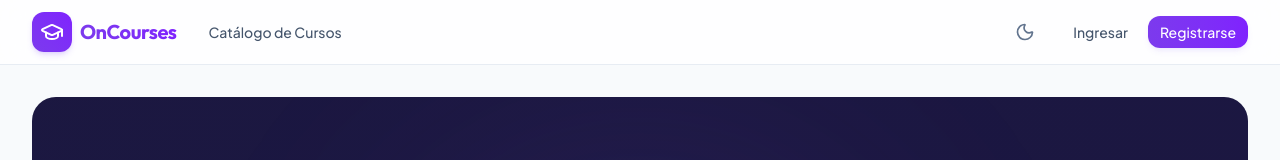
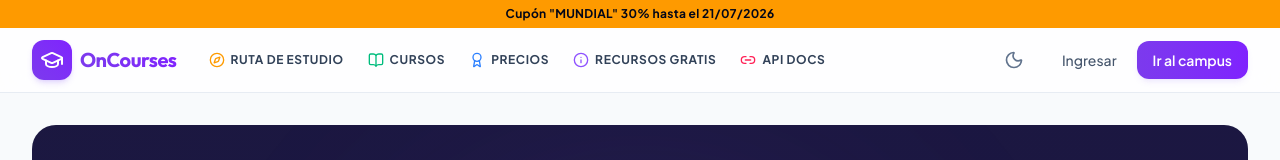
Before and after one commit to AlexLopezF04/on-courses-web, a React (Vite) app: page / in a window 1280 px wide. Shown: the top 160 px of the page. Built offline with nearby package versions, Linux system fonts and the light colour scheme; no server answers.

Commit message:
feat(navbar): redesign navbar links and icons, add top orange coupon promo banner

```diff
--- a/src/presentation/components/Navbar.tsx
+++ b/src/presentation/components/Navbar.tsx
@@ -2,7 +2,7 @@ import React, { useState } from 'react';
 import { Link, useNavigate } from 'react-router-dom';
 import { useAuthStore } from '../store/useAuthStore';
 import { useThemeStore } from '../store/useThemeStore';
-import { Sun, Moon, User, LogOut, Menu, X, GraduationCap } from 'lucide-react';
+import { Sun, Moon, User, LogOut, Menu, X, GraduationCap, BookOpen, Compass, Award, Info, Link2 } from 'lucide-react';
 import { Button } from './Button';
 
 export const Navbar: React.FC = () => {
@@ -18,6 +18,10 @@ export const Navbar: React.FC = () => {
 
   return (
     <nav className="sticky top-0 z-40 w-full border-b border-slate-200/80 bg-white/80 backdrop-blur-md dark:border-slate-800/80 dark:bg-slate-950/80">
+      {/* Orange Promo Banner */}
+      <div className="w-full bg-amber-500 text-slate-950 text-center py-1.5 px-4 text-xs font-bold tracking-wide">
+        Cupón "MUNDIAL" 30% hasta el 21/07/2026
+      </div>
       <div className="mx-auto max-w-7xl px-4 sm:px-6 lg:px-8">
         <div className="flex h-16 items-center justify-between">
           <div className="flex items-center gap-8">
@@ -30,14 +34,31 @@ export const Navbar: React.FC = () => {
               </span>
             </Link>
 
-            <div className="hidden md:flex items-center gap-6">
-              <Link to="/courses" className="text-sm font-medium text-slate-600 hover:text-brand-600 dark:text-slate-300 dark:hover:text-brand-400">
-                Catálogo de Cursos
+            <div className="hidden lg:flex items-center gap-6">
+              <Link to="/courses" className="flex items-center gap-1.5 text-xs font-bold uppercase tracking-wider text-slate-700 hover:text-brand-600 dark:text-slate-200 dark:hover:text-brand-400">
+                <Compass className="h-4 w-4 text-amber-500 shrink-0" />
+                <span>Ruta de Estudio</span>
               </Link>
+              <Link to="/courses" className="flex items-center gap-1.5 text-xs font-bold uppercase tracking-wider text-slate-700 hover:text-brand-600 dark:text-slate-200 dark:hover:text-brand-400">
+                <BookOpen className="h-4 w-4 text-emerald-500 shrink-0" />
+                <span>Cursos</span>
+              </Link>
+              <a href="#" className="flex items-center gap-1.5 text-xs font-bold uppercase tracking-wider text-slate-700 hover:text-brand-600 dark:text-slate-200 dark:hover:text-brand-400">
+                <Award className="h-4 w-4 text-blue-500 shrink-0" />
+                <span>Precios</span>
+              </a>
+              <a href="#" className="flex items-center gap-1.5 text-xs font-bold uppercase tracking-wider text-slate-700 hover:text-brand-600 dark:text-slate-200 dark:hover:text-brand-400">
+                <Info className="h-4 w-4 text-violet-500 shrink-0" />
+                <span>Recursos Gratis</span>
+              </a>
+              <a href="https://on-courses-api.uaeftt-ute.site/api/docs/" target="_blank" rel="noopener noreferrer" className="flex items-center gap-1.5 text-xs font-bold uppercase tracking-wider text-slate-700 hover:text-brand-600 dark:text-slate-200 dark:hover:text-brand-400">
+                <Link2 className="h-4 w-4 text-rose-500 shrink-0" />
+                <span>API Docs</span>
+              </a>
             </div>
           </div>
 
-          <div className="hidden md:flex items-center gap-4">
+          <div className="hidden lg:flex items-center gap-4">
             <button
               onClick={toggleTheme}
               className="rounded-xl p-2.5 text-slate-500 hover:bg-slate-100 dark:text-slate-400 dark:hover:bg-slate-800 transition-colors cursor-pointer"
@@ -57,20 +78,9 @@ export const Navbar: React.FC = () => {
                 </Link>
                 <Link
                   to={user?.role === 'admin' || user?.role === 'professor' ? '/admin' : '/dashboard'}
-                  className="flex items-center gap-2 rounded-xl border border-slate-200 bg-slate-55 px-4 py-2 text-sm font-medium text-slate-700 hover:bg-slate-100 dark:border-slate-800 dark:bg-slate-900 dark:text-slate-300 dark:hover:bg-slate-800"
+                  className="flex items-center gap-2 rounded-xl border border-slate-300 dark:border-slate-800 bg-white hover:bg-slate-50 dark:bg-slate-900 dark:text-slate-100 dark:hover:bg-slate-850 px-4 h-[38px] text-sm font-semibold shadow-sm transition-colors"
                 >
-                  <User className="h-4 w-4 text-brand-500" />
-                  <span>Mi Panel</span>
-                  {user?.role === 'admin' && (
-                    <span className="rounded bg-rose-100 px-1.5 py-0.5 text-[10px] font-semibold text-rose-700 dark:bg-rose-900/30 dark:text-rose-400">
-                      Admin
-                    </span>
-                  )}
-                  {user?.role === 'professor' && (
-                    <span className="rounded bg-violet-100 px-1.5 py-0.5 text-[10px] font-semibold text-violet-700 dark:bg-violet-900/30 dark:text-violet-400">
-                      Docente
-                    </span>
-                  )}
+                  <span>Ir al campus</span>
                 </Link>
                 <Button variant="ghost" size="sm" onClick={handleLogout} className="flex items-center gap-1.5 text-rose-500 hover:bg-rose-50 dark:hover:bg-rose-950/20">
                   <LogOut className="h-4 w-4" />
@@ -82,14 +92,14 @@ export const Navbar: React.FC = () => {
                 <Link to="/login">
                   <Button variant="ghost" size="sm">Ingresar</Button>
                 </Link>
-                <Link to="/register">
-                  <Button size="sm">Registrarse</Button>
+                <Link to="/dashboard">
+                  <Button size="sm" className="h-[38px] px-4 font-semibold">Ir al campus</Button>
                 </Link>
               </div>
             )}
           </div>
 
-          <div className="flex md:hidden items-center gap-2">
+          <div className="flex lg:hidden items-center gap-2">
             <button
               onClick={toggleTheme}
               className="rounded-xl p-2 text-slate-500 hover:bg-slate-100 dark:text-slate-400 dark:hover:bg-slate-800"
@@ -108,14 +118,49 @@ export const Navbar: React.FC = () => {
 
       {/* Mobile Menu */}
       {isOpen && (
-        <div className="md:hidden border-t border-slate-200 bg-white px-4 py-4 dark:border-slate-800 dark:bg-slate-950 flex flex-col gap-4">
+        <div className="lg:hidden border-t border-slate-200 bg-white px-4 py-4 dark:border-slate-800 dark:bg-slate-950 flex flex-col gap-4">
           <Link
             to="/courses"
             onClick={() => setIsOpen(false)}
-            className="text-sm font-medium text-slate-600 dark:text-slate-300 hover:text-brand-600"
+            className="flex items-center gap-2 text-sm font-semibold text-slate-700 dark:text-slate-250 hover:text-brand-600"
           >
-            Catálogo de Cursos
+            <Compass className="h-4 w-4 text-amber-500" />
+            <span>Ruta de Estudio</span>
           </Link>
+          <Link
+            to="/courses"
+            onClick={() => setIsOpen(false)}
+            className="flex items-center gap-2 text-sm font-semibold text-slate-700 dark:text-slate-250 hover:text-brand-600"
+          >
+            <BookOpen className="h-4 w-4 text-emerald-500" />
+            <span>Cursos</span>
+          </Link>
+          <a
+            href="#"
+            onClick={() => setIsOpen(false)}
+            className="flex items-center gap-2 text-sm font-semibold text-slate-700 dark:text-slate-250 hover:text-brand-600"
+          >
+            <Award className="h-4 w-4 text-blue-500" />
+            <span>Precios</span>
+          </a>
+          <a
+            href="#"
+            onClick={() => setIsOpen(false)}
+            className="flex items-center gap-2 text-sm font-semibold text-slate-700 dark:text-slate-250 hover:text-brand-600"
+          >
+            <Info className="h-4 w-4 text-violet-500" />
+            <span>Recursos Gratis</span>
+          </a>
+          <a
+            href="https://on-courses-api.uaeftt-ute.site/api/docs/"
+            target="_blank"
+            rel="noopener noreferrer"
+            onClick={() => setIsOpen(false)}
+            className="flex items-center gap-2 text-sm font-semibold text-slate-700 dark:text-slate-250 hover:text-brand-600"
+          >
+            <Link2 className="h-4 w-4 text-rose-500" />
+            <span>API Docs</span>
+          </a>
 
           <hr className="border-slate-200 dark:border-slate-800" />
 
@@ -156,8 +201,8 @@ export const Navbar: React.FC = () => {
               <Link to="/login" onClick={() => setIsOpen(false)}>
                 <Button variant="outline" className="w-full">Ingresar</Button>
               </Link>
-              <Link to="/register" onClick={() => setIsOpen(false)}>
-                <Button className="w-full">Registrarse</Button>
+              <Link to="/dashboard" onClick={() => setIsOpen(false)}>
+                <Button className="w-full">Ir al campus</Button>
               </Link>
             </div>
           )}
```
